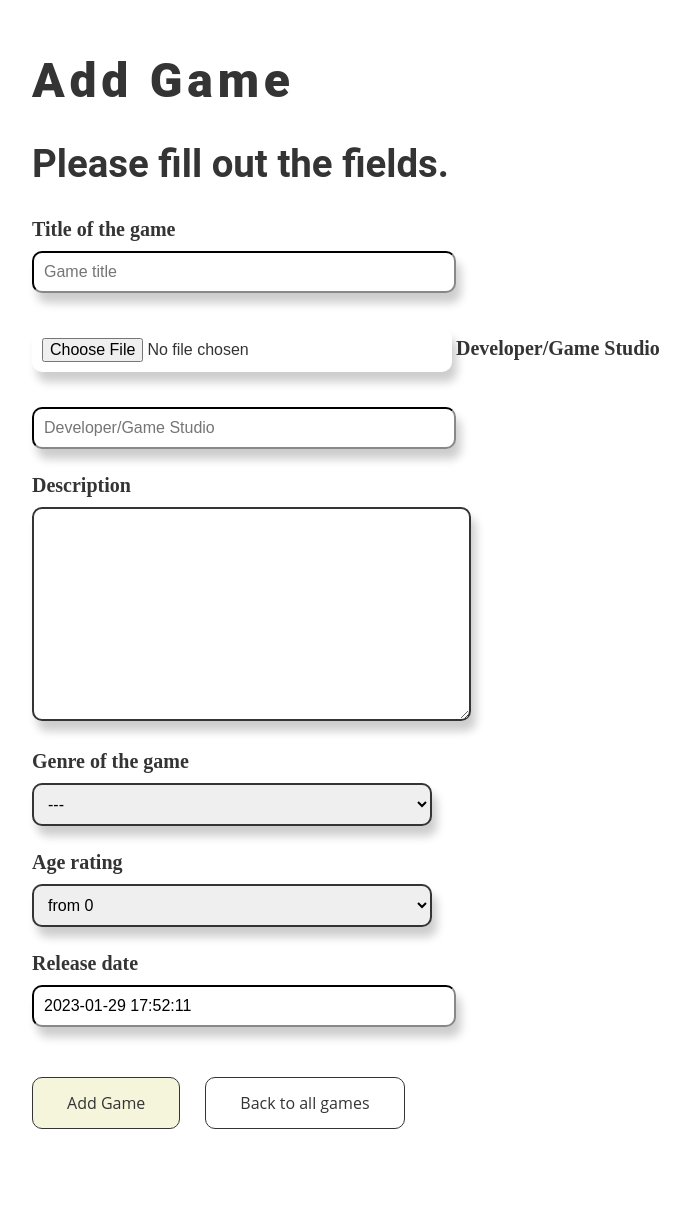
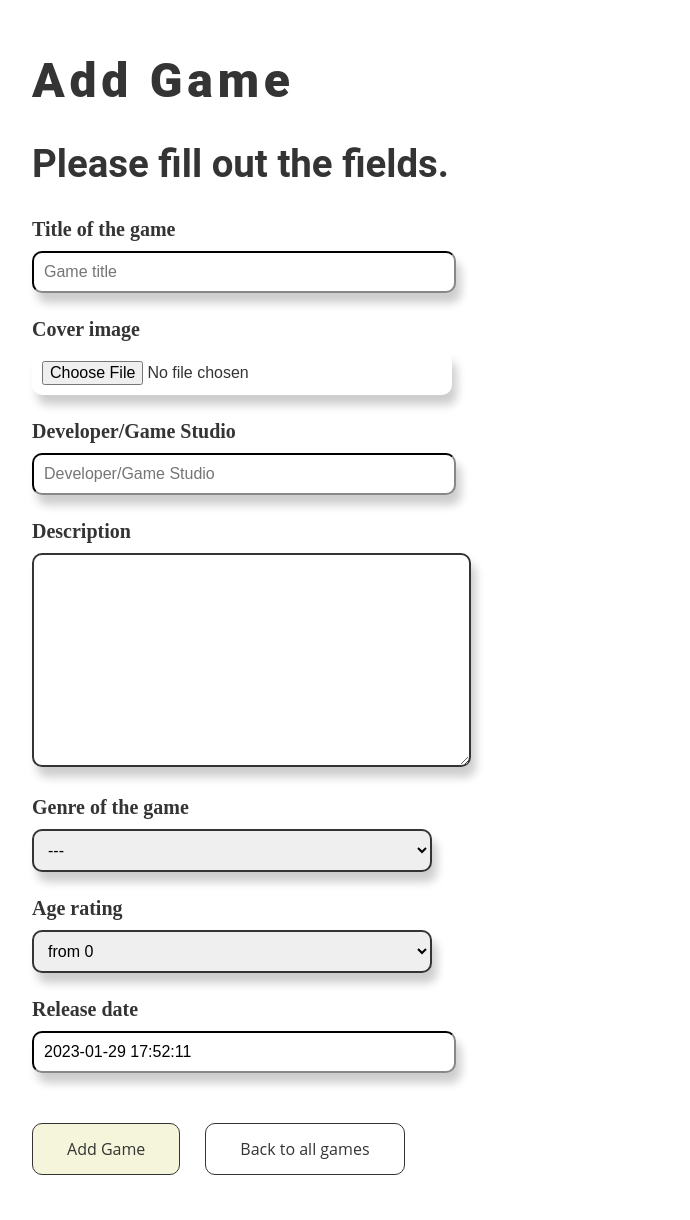
Before and after one commit to Jjutho/WebPythonDjangoProject, a Django app: page /games/add/ in a window 1280 px wide. Shown: the whole page, without its empty margins (88-778 px from the left). Before the commit the page ends 1129 px from the top, so only its background shows below. Run offline with Django 4.2, Linux system fonts and the light colour scheme; the visitor is signed in with stand-in values (Sample User, id 1).

Commit message:
fixed game creation bug, validated search

```diff
--- a/Games/templates/game-create.html
+++ b/Games/templates/game-create.html
@@ -22,7 +22,8 @@
             <label for="{{ form.title.id_for_label }}">Title of the game</label><br>
             <input id="{{ form.title.id_for_label }}" type="{{ form.title.field.widget.input_type }}" name="{{ form.title.html_name }}" placeholder="Game title"><br>
 
-            {{ form.cover_image }}
+            <label for="{{ form.cover_image.id_for_label }}">Cover image</label><br>
+            {{ form.cover_image }}<br>
 
             <label for="{{ form.creator.id_for_label }}">Developer/Game Studio</label><br>
             <input id="{{ form.creator.id_for_label }}" type="{{ form.creator.field.widget.input_type }}" name="{{ form.creator.html_name }}" placeholder="Developer/Game Studio"><br>
--- a/Games/views.py
+++ b/Games/views.py
@@ -32,18 +32,18 @@ def game_detail(request, **kwargs):
     return render(request, 'game-detail.html', context)
 
 def game_create(request):
+    form = GameForm()
+    context = {'form': form}
     if request.method == 'POST':
-        form = GameForm(request.POST)
+        form = GameForm(request.POST, request.FILES)
         form.instance.user = request.user
         if form.is_valid():
             form.save()
+            return redirect('game-list')
         else:
-            pass
-        return redirect('game-list')
-    else:
-        form = GameForm()
-        context = {'form': form}
-        return render(request, 'game-create.html', context)
+            print(form.errors)
+
+    return render(request, 'game-create.html', context)
 
 def game_delete(request, **kwargs):
     game_id = kwargs['pk']
```
